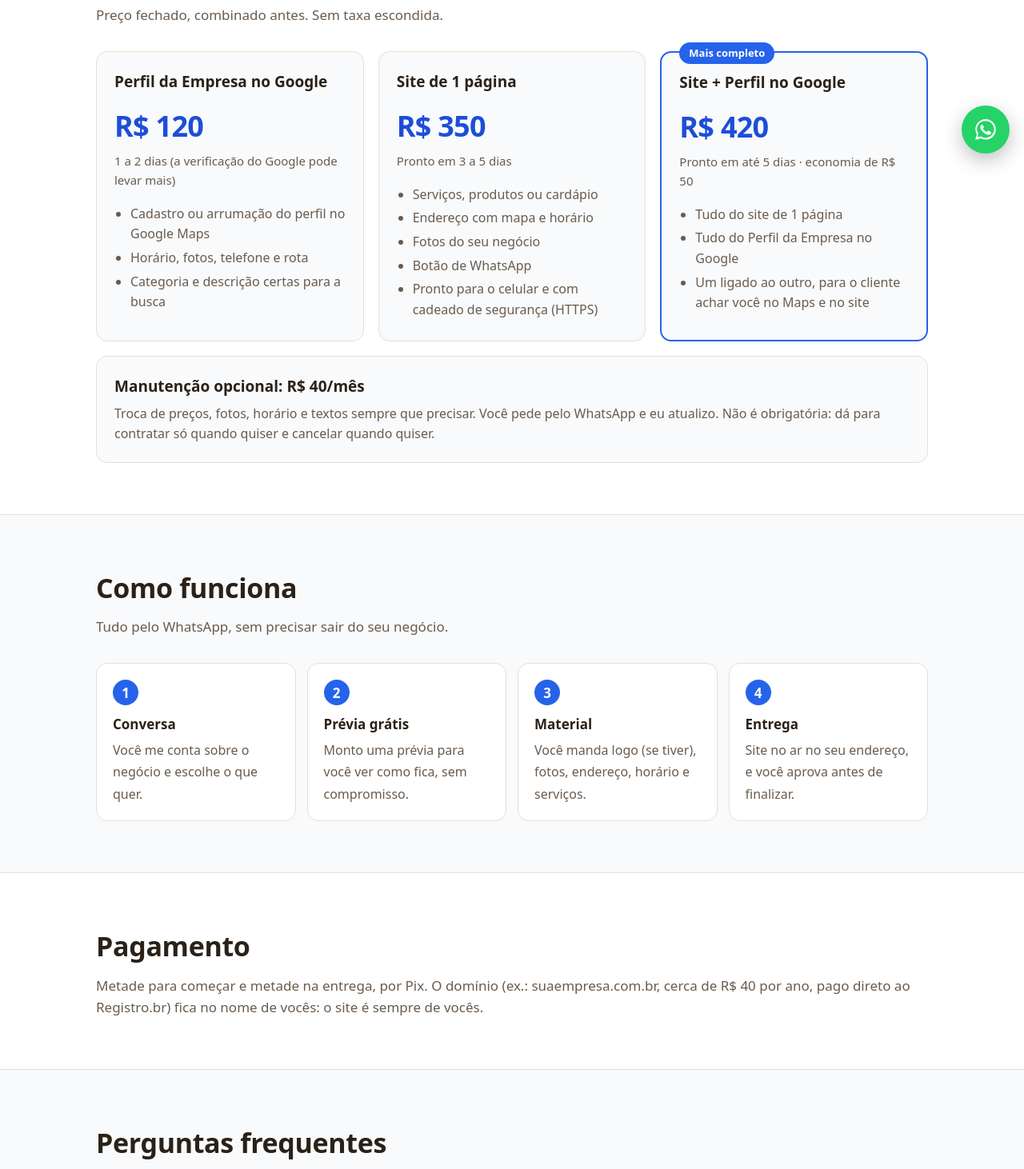
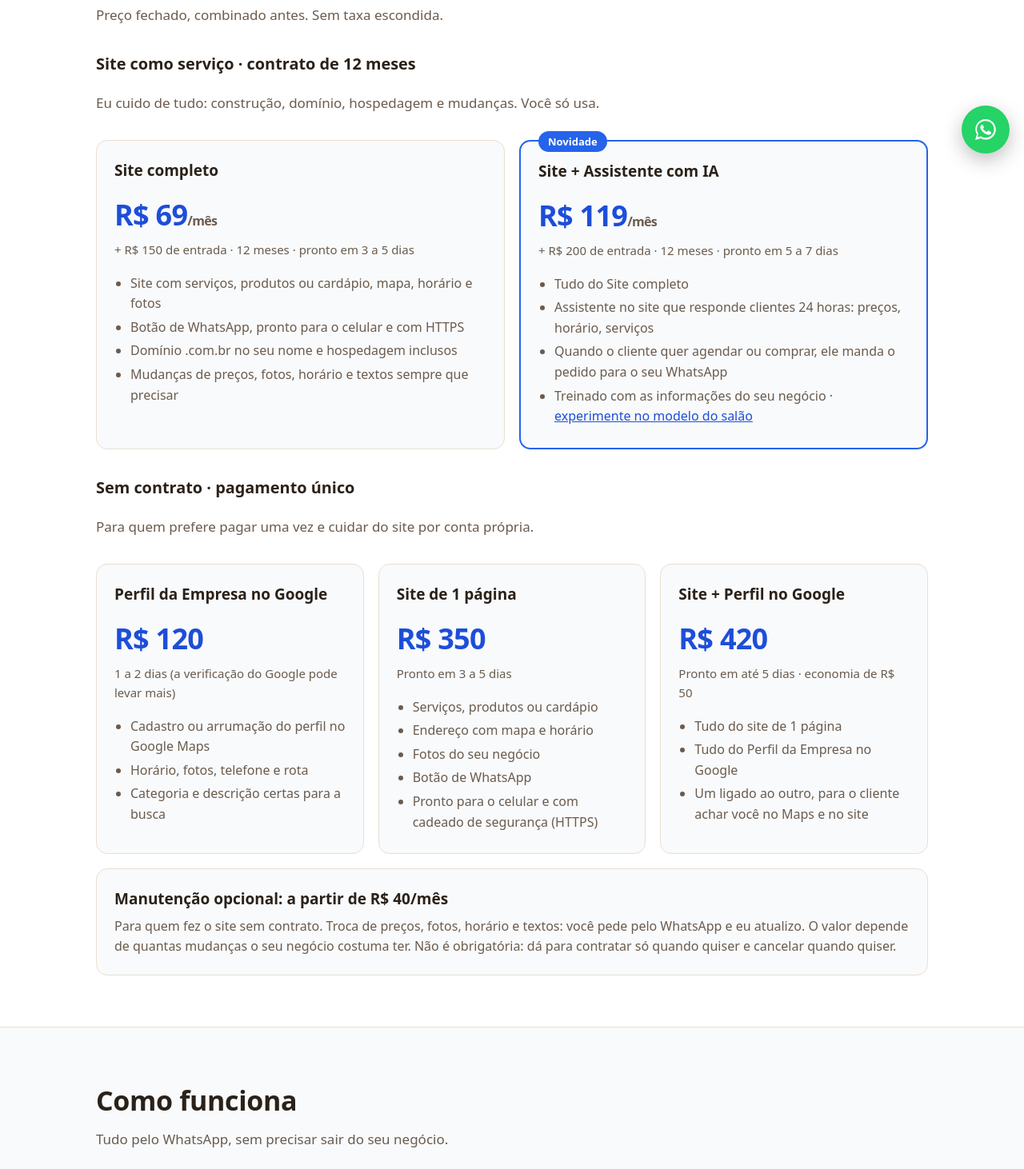
Before and after one commit to nshowdebola-ctrl/sites-modelo, a plain HTML site: page valores/index.html in a window 1280 px wide. Shown: the part 590-2052 px from the top of the page at 80% size. Drawn offline with Linux system fonts and the light colour scheme.

Commit message:
Valores: planos de 12 meses com e sem assistente de IA; manutenção a partir de R$ 40
Co-Authored-By: Claude Opus 5.5 <noreply@anthropic.com>

```diff
--- a/valores/index.html
+++ b/valores/index.html
@@ -49,6 +49,36 @@ details p { margin: 10px 0 0; color: var(--suave); }
 
 <section class="bloco alt" id="valores"><div class="envolve">
   <h2>Valores</h2><p class="sub">Preço fechado, combinado antes. Sem taxa escondida.</p>
+  <h3>Site como serviço · contrato de 12 meses</h3>
+  <p class="sub">Eu cuido de tudo: construção, domínio, hospedagem e mudanças. Você só usa.</p>
+  <div class="planos">
+    <div class="cartao plano">
+      <h3>Site completo</h3>
+      <div class="valor">R$ 69<small>/mês</small></div>
+      <div class="prazo">+ R$ 150 de entrada · 12 meses · pronto em 3 a 5 dias</div>
+      <ul>
+        <li>Site com serviços, produtos ou cardápio, mapa, horário e fotos</li>
+        <li>Botão de WhatsApp, pronto para o celular e com HTTPS</li>
+        <li>Domínio .com.br no seu nome e hospedagem inclusos</li>
+        <li>Mudanças de preços, fotos, horário e textos sempre que precisar</li>
+      </ul>
+    </div>
+    <div class="cartao plano destaque">
+      <span class="selo">Novidade</span>
+      <h3>Site + Assistente com IA</h3>
+      <div class="valor">R$ 119<small>/mês</small></div>
+      <div class="prazo">+ R$ 200 de entrada · 12 meses · pronto em 5 a 7 dias</div>
+      <ul>
+        <li>Tudo do Site completo</li>
+        <li>Assistente no site que responde clientes 24 horas: preços, horário, serviços</li>
+        <li>Quando o cliente quer agendar ou comprar, ele manda o pedido para o seu WhatsApp</li>
+        <li>Treinado com as informações do seu negócio · <a href="../salao/">experimente no modelo do salão</a></li>
+      </ul>
+    </div>
+  </div>
+
+  <h3 style="margin-top:32px">Sem contrato · pagamento único</h3>
+  <p class="sub">Para quem prefere pagar uma vez e cuidar do site por conta própria.</p>
   <div class="planos">
     <div class="cartao plano">
       <h3>Perfil da Empresa no Google</h3>
@@ -72,8 +102,7 @@ details p { margin: 10px 0 0; color: var(--suave); }
         <li>Pronto para o celular e com cadeado de segurança (HTTPS)</li>
       </ul>
     </div>
-    <div class="cartao plano destaque">
-      <span class="selo">Mais completo</span>
+    <div class="cartao plano">
       <h3>Site + Perfil no Google</h3>
       <div class="valor">R$ 420</div>
       <div class="prazo">Pronto em até 5 dias · economia de R$ 50</div>
@@ -85,8 +114,9 @@ details p { margin: 10px 0 0; color: var(--suave); }
     </div>
   </div>
   <div class="cartao" style="margin-top:18px">
-    <h3>Manutenção opcional: R$ 40/mês</h3>
-    <p>Troca de preços, fotos, horário e textos sempre que precisar. Você pede pelo WhatsApp e eu atualizo.
+    <h3>Manutenção opcional: a partir de R$ 40/mês</h3>
+    <p>Para quem fez o site sem contrato. Troca de preços, fotos, horário e textos: você pede pelo
+    WhatsApp e eu atualizo. O valor depende de quantas mudanças o seu negócio costuma ter.
     Não é obrigatória: dá para contratar só quando quiser e cancelar quando quiser.</p>
   </div>
 </div></section>
@@ -103,21 +133,32 @@ details p { margin: 10px 0 0; color: var(--suave); }
 
 <section class="bloco alt"><div class="envolve">
   <h2>Pagamento</h2>
-  <p class="sub" style="margin-bottom:0">Metade para começar e metade na entrega, por Pix.
-  O domínio (ex.: suaempresa.com.br, cerca de R$ 40 por ano, pago direto ao Registro.br) fica
-  no nome de vocês: o site é sempre de vocês.</p>
+  <p class="sub"><strong>Planos de 12 meses:</strong> a entrada no começo e a mensalidade por Pix,
+  com contrato simples, combinado antes. O domínio já está incluso e fica no nome de vocês.</p>
+  <p class="sub" style="margin-bottom:0"><strong>Sem contrato:</strong> metade para começar e metade
+  na entrega, por Pix. O domínio (ex.: suaempresa.com.br, cerca de R$ 40 por ano, pago direto ao
+  Registro.br) fica no nome de vocês: o site é sempre de vocês.</p>
 </div></section>
 
 <section class="bloco"><div class="envolve">
   <h2>Perguntas frequentes</h2><p class="sub">Se ficar alguma dúvida, é só me chamar.</p>
-  <details><summary>Preciso pagar mensalidade?</summary>
-    <p>Não. A hospedagem do site de 1 página não tem custo mensal. O único custo anual é o domínio,
-    que fica no seu nome. A manutenção de R$ 40/mês é opcional.</p></details>
+  <details><summary>Qual a diferença entre o plano de 12 meses e o pagamento único?</summary>
+    <p>No plano de 12 meses você paga pouco para começar e eu cuido de tudo durante o ano: domínio,
+    hospedagem e mudanças. No pagamento único você paga o site uma vez e não tem mensalidade; as
+    mudanças depois são avulsas ou pela manutenção opcional.</p></details>
+  <details><summary>O que o assistente com IA faz?</summary>
+    <p>Ele fica no seu site e responde as dúvidas mais comuns a qualquer hora, com as informações
+    que você me passar (preços, horário, serviços, formas de pagamento). Quando o cliente quer
+    agendar ou comprar, ele monta o pedido e manda para o seu WhatsApp. Ele não inventa preço nem
+    fecha negócio sozinho. Dá para testar no <a href="../salao/">modelo do salão</a>.</p></details>
+  <details><summary>E depois dos 12 meses?</summary>
+    <p>Você escolhe: renova o plano ou fica com o site e o domínio, que estão no seu nome, e segue
+    sem mensalidade (o assistente com IA só funciona com o plano ativo).</p></details>
   <details><summary>E se eu não tiver fotos boas?</summary>
     <p>Fotos tiradas com o celular funcionam bem. Eu te passo dicas simples de como tirar.</p></details>
   <details><summary>Posso mudar alguma coisa depois?</summary>
-    <p>Sim. Ajustes na entrega estão incluídos. Depois, você pode pedir mudanças avulsas ou
-    contratar a manutenção mensal.</p></details>
+    <p>Sim. Ajustes na entrega estão incluídos. Nos planos de 12 meses, as mudanças estão incluídas
+    o ano todo. No pagamento único, você pode pedir mudanças avulsas ou contratar a manutenção.</p></details>
   <details><summary>Eu já tenho Instagram. Por que um site?</summary>
     <p>O Instagram é ótimo para mostrar o dia a dia, mas quem pesquisa no Google nem sempre chega
     nele. O site e o Perfil no Google ajudam a aparecer nessa busca e passam mais confiança.</p></details>
```
